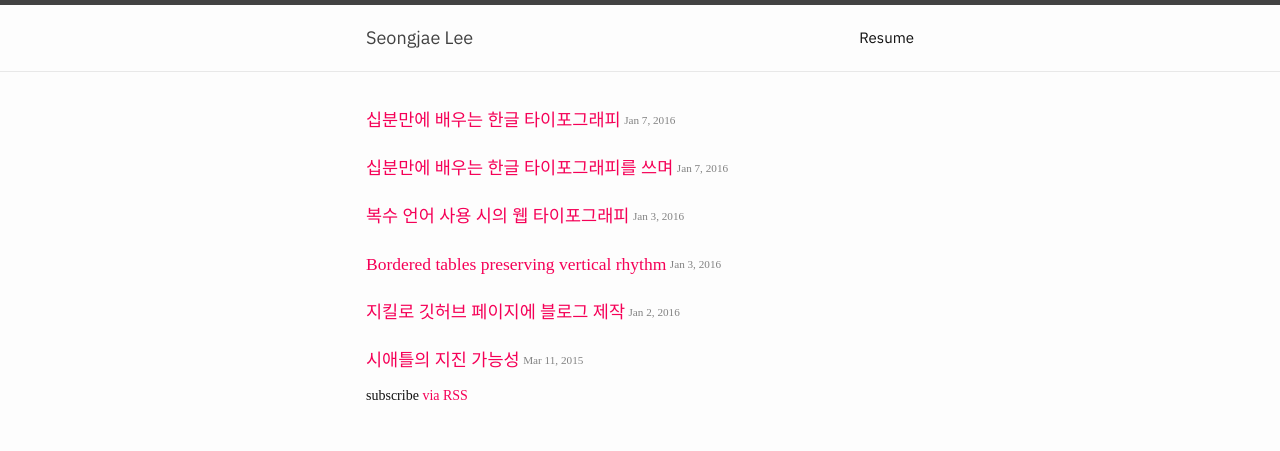
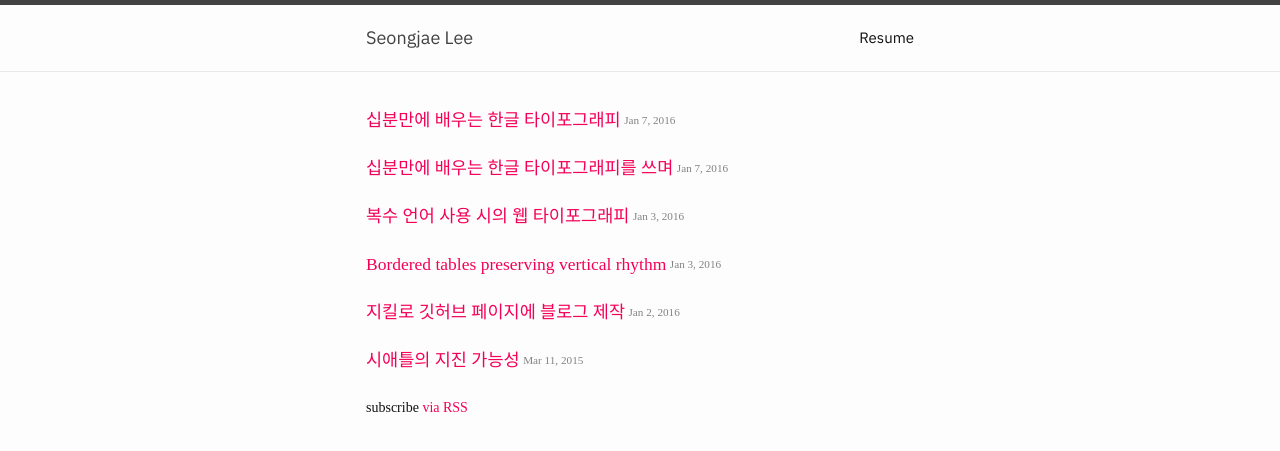
Before and after one commit to seongjaelee/seongjaelee.github.io, a Jekyll site: the page built from index.html, in a window 1280 px wide. Shown: the top 451 px of the page. Built offline with Jekyll 4.4.1, drawn with Linux system fonts in a browser that asks for light colours; nearby versions of some CDN libraries; some web fonts are replaced.

Commit message:
Add margin before 'subscribe via RSS' link

```diff
--- a/_sass/_base.scss
+++ b/_sass/_base.scss
@@ -47,6 +47,9 @@ article > ul, article > ol, article > dl
     @include responsive('margin-bottom', $spacing-units-half);
 }
 
+ul.post-list {
+    @include responsive('margin-bottom', $spacing-units-half);
+}
 
 /**
  * Images
```
